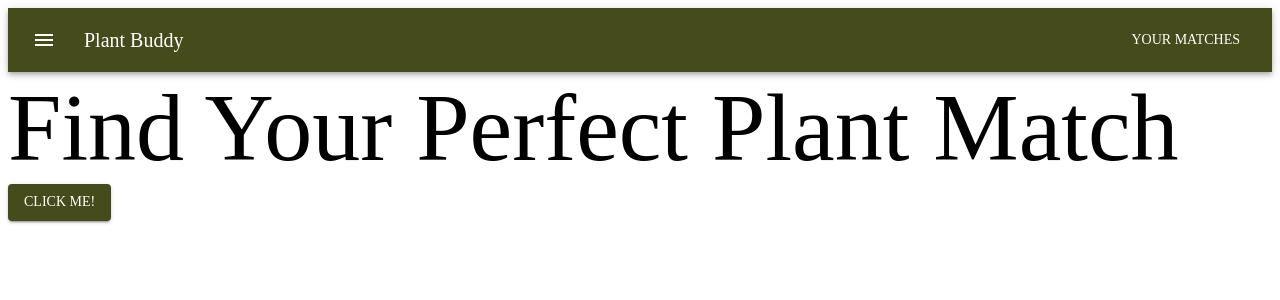
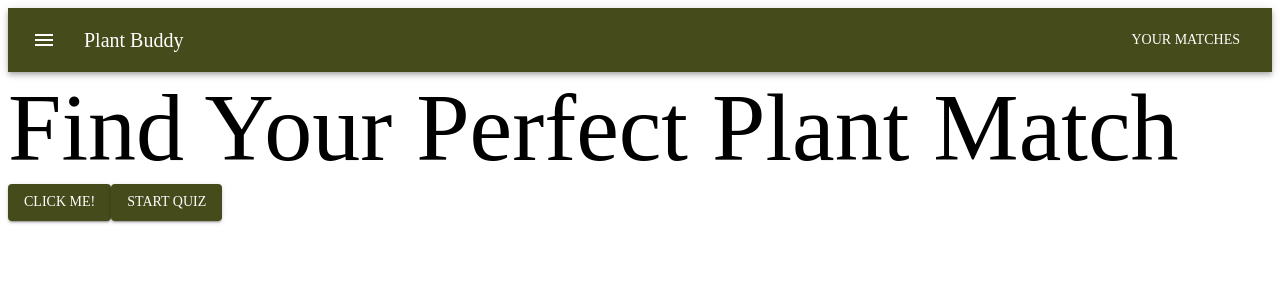
Before and after one commit to alicewestcreate/plant-buddy, a React (Create React App) app: page / in a window 1280 px wide. Shown: the top 300 px of the page. Built offline with nearby package versions, Linux system fonts and the light colour scheme; a web font is replaced by a local one.

Commit message:
fetch and filter working

```diff
--- a/src/App.js
+++ b/src/App.js
@@ -2,6 +2,7 @@ import Home from './components/Home';
 import Navbar from './components/Navbar';
 import { createTheme, ThemeProvider } from '@mui/material';
 import { purple } from '@mui/material/colors';
+import Test from "./sections/Test"
 
 // overriding material ui's default themes
 const theme = createTheme({
@@ -22,6 +23,7 @@ function App() {
     <ThemeProvider theme={theme}>
       <Navbar />
       <Home />
+      <Test/>
     </ThemeProvider>
   );
 }
--- /dev/null
+++ b/src/sections/Test.js
@@ -0,0 +1,153 @@
+import { Button } from "@mui/material";
+import React, { useState, useEffect } from "react";
+import {fetchData} from "../utils/API";
+
+const Test = () => {
+  const [data, getData] = useState([]);
+
+  const fetchData = async () => {
+    console.log("CALLING API");
+    const options = {
+      method: "GET",
+      headers: {
+        "X-RapidAPI-Key": "ff52e6ea90msh98675f4426d6153p185e62jsn7e1ccd3fb3f6",
+        "X-RapidAPI-Host": "house-plants2.p.rapidapi.com",
+      },
+    };
+    fetch("https://house-plants2.p.rapidapi.com/all", options)
+      .then((response) => response.json())
+      .then((data) => getData(data));
+  };
+
+//   console.log(data);
+
+  // Variables that simulate the questions.
+  let property = "Appeal"
+  let value = "Robustness"
+
+
+  // Filter results, pass through the data, the property that is being targeted and the value we're filtering against.
+  const filterResults = (data, property, value) => {
+    function filterByProperty(plant) {
+
+        // If the plant property is equal to value in question, return ture.
+        if (plant[property] === value) {
+            console.log(plant);
+            return true
+        } else {
+            return false
+        }
+    }
+
+    // All true returns are stored into this variable.
+    let filteredResultsArray = data.filter(filterByProperty);
+
+    // For each true return, add a new properity called priority points, set the value to one.
+    filteredResultsArray.forEach((result) => {
+        result["Priority Points"] = 1
+    })
+    return filteredResultsArray
+  }
+
+
+// Call the function to get filtered results.
+let filteredResultsArray = filterResults(data, property, value)
+
+
+
+ console.log(filteredResultsArray);
+
+
+
+
+
+
+//   let allFilteredItems = []
+//   const getFilterItems = (data) => {
+
+//             // function to check even numbers
+//             function filterByProperty(property) {
+//               // console.log("PROP",property.Appeal);
+//                 if (property.Appeal === "Robustness" )
+//                 return true;
+//               // else
+//               //   return false;
+//             }
+
+//
+//       let filteredResults = data.filter(filterByProperty);
+//       // console.log("filtered",filteredResults);
+
+//       filteredResults.forEach(result => {
+//         result["PriorityPoints"] = 1
+//         // console.log(result);
+//       });
+//       setFilter(filteredResults)
+//       // allFilteredItems.push(filter)
+//       // console.log("ALL", allFilteredItems);
+//       return filter
+
+//   }
+
+
+
+  return (
+    <Button variant="contained" color="primary" onClick={fetchData}>
+      Start Quiz
+    </Button>
+  );
+};
+
+export default Test;
+
+
+
+
+
+
+
+
+
+
+
+
+
+
+// Start Quiz
+
+// 1. Fetch API Data
+    // Return a variable with all result inside.
+
+
+// 2. Ask a question about a property
+    // Return the value of the property
+
+
+// 3.  Filter Function(data + property)
+  // Pass through the data, and filter out plants that have that property.
+
+// 4. Add new key "priorityPoint" with value of 1
+    // Return filteredResults
+
+
+
+// 5.  If (allFilteredRsults EQUAL Null)
+    // Push results to allFilteredResults
+// 6/ Go to function >> Compare Results (results & allFilteredResults )
+        // if a result === a filteredResult
+            // Add 1 Priority Point to filteredResult.PriorityPoint
+            // return (without adding it to the allFiltered Results)
+        // else push result to allFiltedResults
+
+
+
+// Object:
+
+// Question: "Are you a plant whisper or plant killer"
+// Choices: [[true, Whisper], [false, Killer] ]
+// Image: ""
+// PropertyTrue: Appeal >> +1 priortyPoint
+// PropertyFalse: Prunity >> -1 priorityPoint
+
+// valuesWanted: [true, [val, val, val]]
+// valuesUnwanted: [false, [val, val, val]]
--- /dev/null
+++ b/src/utils/API.js
@@ -0,0 +1,36 @@
+// import React from 'react';
+
+// const API = () => {
+
+//     const [data, getData] = useState([]);
+
+//     const fetchData = async () => {
+//       console.log("CALLING API");
+//       const options = {
+//         method: "GET",
+//         headers: {
+//           "X-RapidAPI-Key": "ff52e6ea90msh98675f4426d6153p185e62jsn7e1ccd3fb3f6",
+//           "X-RapidAPI-Host": "house-plants2.p.rapidapi.com",
+//         },
+//       };
+//       fetch("https://house-plants2.p.rapidapi.com/all", options)
+//         .then((response) => response.json())
+//         .then((data) => getData(data));
+//     };
+
+//     console.log(data);
+
+
+
+
+
+
+//     // return (
+
+
+
+
+//     // );
+// }
+
+// export default fetchData;
```
